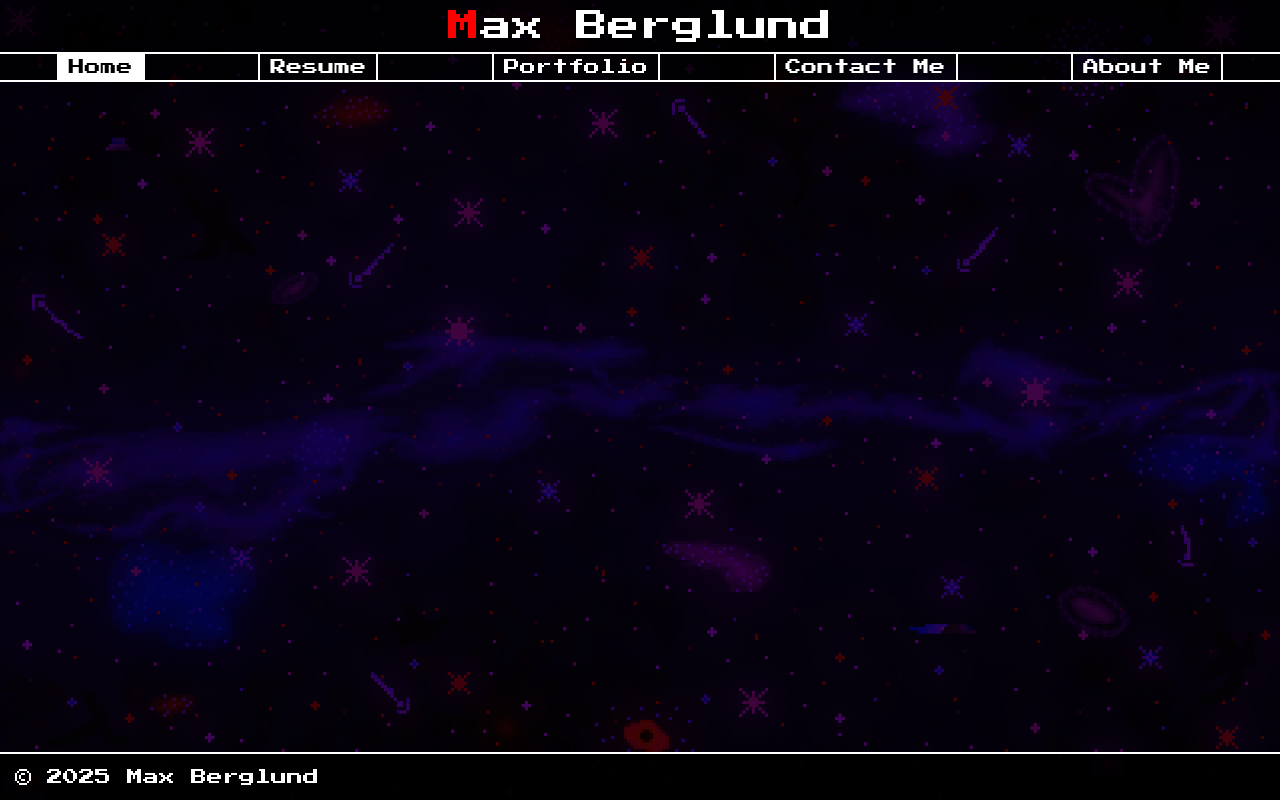
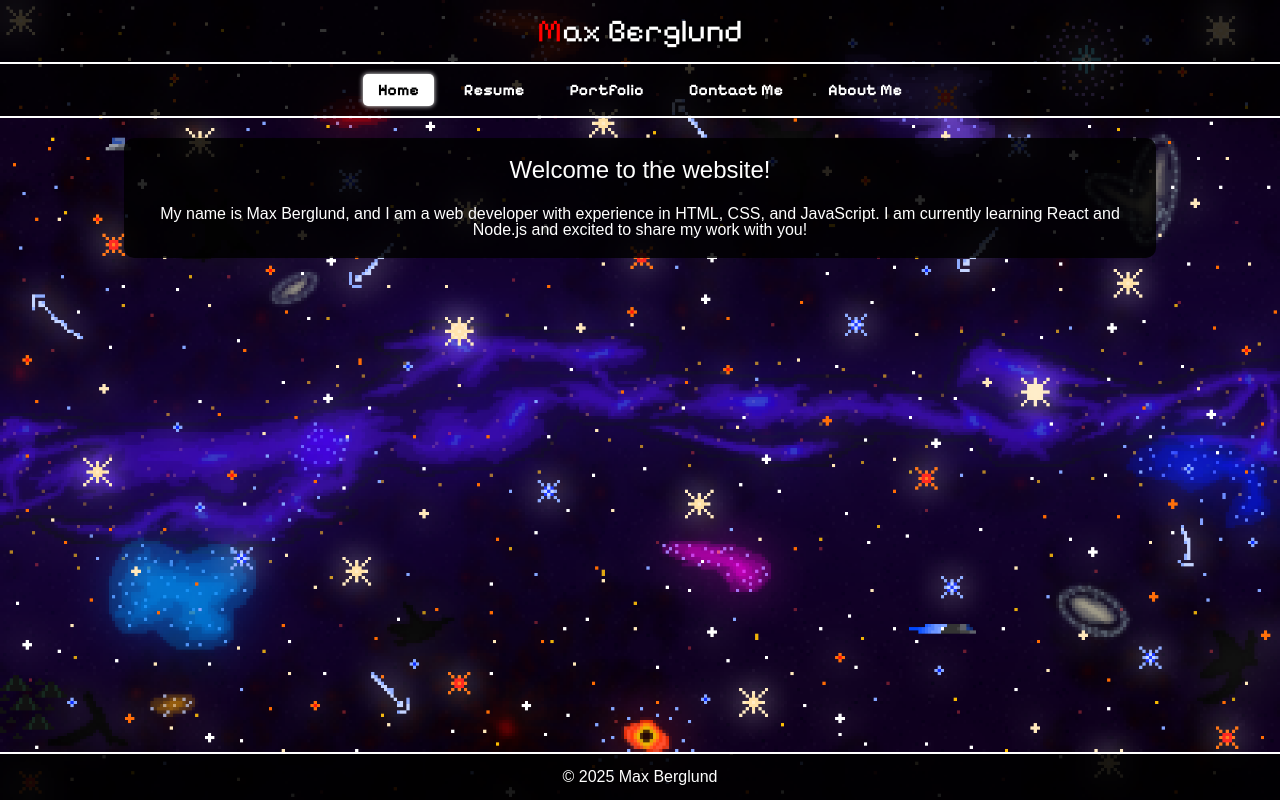
Before and after one commit to maxberglund2/CV-portal, a plain HTML site: page index.html in a window 1280 px wide. Drawn offline with Linux system fonts and the light colour scheme; a web font is replaced by a local one.

Commit message:
update 0.2

```diff
--- a/css/global.css
+++ b/css/global.css
@@ -1,83 +1,112 @@
-@import url('https://fonts.googleapis.com/css2?family=Press+Start+2P&display=swap');
+@import url('https://fonts.googleapis.com/css2?family=Jersey+15&display=swap');
+@import url('https://fonts.googleapis.com/css2?family=Pixelify+Sans:wght@400..700&display=swap');
 
 body {
+    color: white;
+    font-family: "Jersey 15", sans-serif;
+    font-weight: 400;
+    background: url("../images/bg.jpg") center/cover;
+    background-color: black;
+    margin: 0;
+    height: 100vh;
     display: flex;
     flex-direction: column;
-    justify-content: space-between;
-    height: 100vh;
-    color: white;
-    font-family: "Press Start 2P", cursive;
-    background-color: rgb(31, 2, 43);
-    background-image: url("../images/bg.jpg");
-    background-size: cover;
-    background-blend-mode: overlay;
 }
 
+/* Header */
 header {
-    background-color: rgba(0, 0, 0, 0.7);
-    background-blend-mode: overlay;
+    background: rgba(0, 0, 0, 0.8);
     border-bottom: 2px solid white;
-}
-footer {
-    background-color: rgba(0, 0, 0, 0.9);
-        background-blend-mode: overlay;
-    padding: 15px;
-    border-top: 2px solid white;
+    font-family: "Pixelify Sans", sans-serif;
+    text-align: center;
 }
 
 .textLogo {
     font-size: 2em;
-    margin: 0;
-    padding: 10px;
-    text-align: center;
+    margin: 15px;
     color: white;
-    text-shadow: 2px 2px 2px black;
+    text-shadow: 2px 2px 4px black;
 }
 
+/* Easter Egg Letter */
 .easterEgg {
     color: red;
 }
 
+/* Navigation */
 nav {
+    display: flex;
+    justify-content: center;
+    gap: 15px;
+    padding: 10px 0;
     border-top: 2px solid white;
-    display: flex;
-    justify-content: space-around;
 }
 
 nav a {
     color: white;
     text-decoration: none;
-    border-left: 2px solid white;
-    border-right: 2px solid white;
-    padding: 5px 10px;
-}
-nav a:hover,nav a.active {
-    background-color: white;
-    color: black;
+    padding: 8px 15px;
+    border-radius: 5px;
+    transition: 0.3s;
+    font-weight: bold;
 }
 
+nav a:hover,
+nav a.active {
+    background: white;
+    color: black;
+    box-shadow: 0 0 5px white;
+}
+
+/* Main Content */
+main {
+    flex: 1;
+    display: flex;
+    flex-direction: column;
+    align-items: center;
+    justify-content: flex-start;
+    gap: 20px;
+    padding: 20px;
+    text-align: center;
+}
+
+section {
+    background: rgba(0, 0, 0, 0.85);
+    padding: 20px;
+    border-radius: 10px;
+    width: 80%;
+}
+
+/* Footer */
+footer {
+    background: rgba(0, 0, 0, 0.9);
+    text-align: center;
+    padding: 15px;
+    border-top: 2px solid white;
+}
+
+/* Responsive Design */
 @media (max-width: 768px) {
-    body {
-        font-size: 14px;
-    }
-
     nav {
         flex-direction: column;
         align-items: center;
+        gap: 10px;
     }
 
     nav a {
-        width: 100%;
+        width: 90%;
         text-align: center;
-        border-left: none;
-        border-right: none;
-        margin: 10px 0;
     }
 }
 
 @media (max-width: 480px) {
-    header {
-        padding: 10px;
+    .textLogo {
+        font-size: 1.5em;
+    }
+
+    section {
+        width: 90%;
+        padding: 15px;
     }
 
     footer {
--- /dev/null
+++ b/css/home.css
@@ -0,0 +1,5 @@
+.introText {
+    font-size: 1.5em;
+    margin-bottom: 1em;
+    text-align: center;
+}
--- a/index.html
+++ b/index.html
@@ -6,6 +6,7 @@
     <title>Max Berglund</title>
     <link rel="stylesheet" href="css/reset.css">
     <link rel="stylesheet" href="css/global.css">
+    <link rel="stylesheet" href="css/home.css">
 </head>
 <body>
     <header>
@@ -21,7 +22,11 @@
         </nav>
     </header>
     <main>
-
+        <section>
+            <h2 class="introText">Welcome to the website!</h2>
+            <p>My name is Max Berglund, and I am a web developer with experience in HTML, CSS, and JavaScript.
+               I am currently learning React and Node.js and excited to share my work with you!</p>
+        </section>
     </main>
     <footer>
         <p>&copy; 2025 Max Berglund</p>
```
